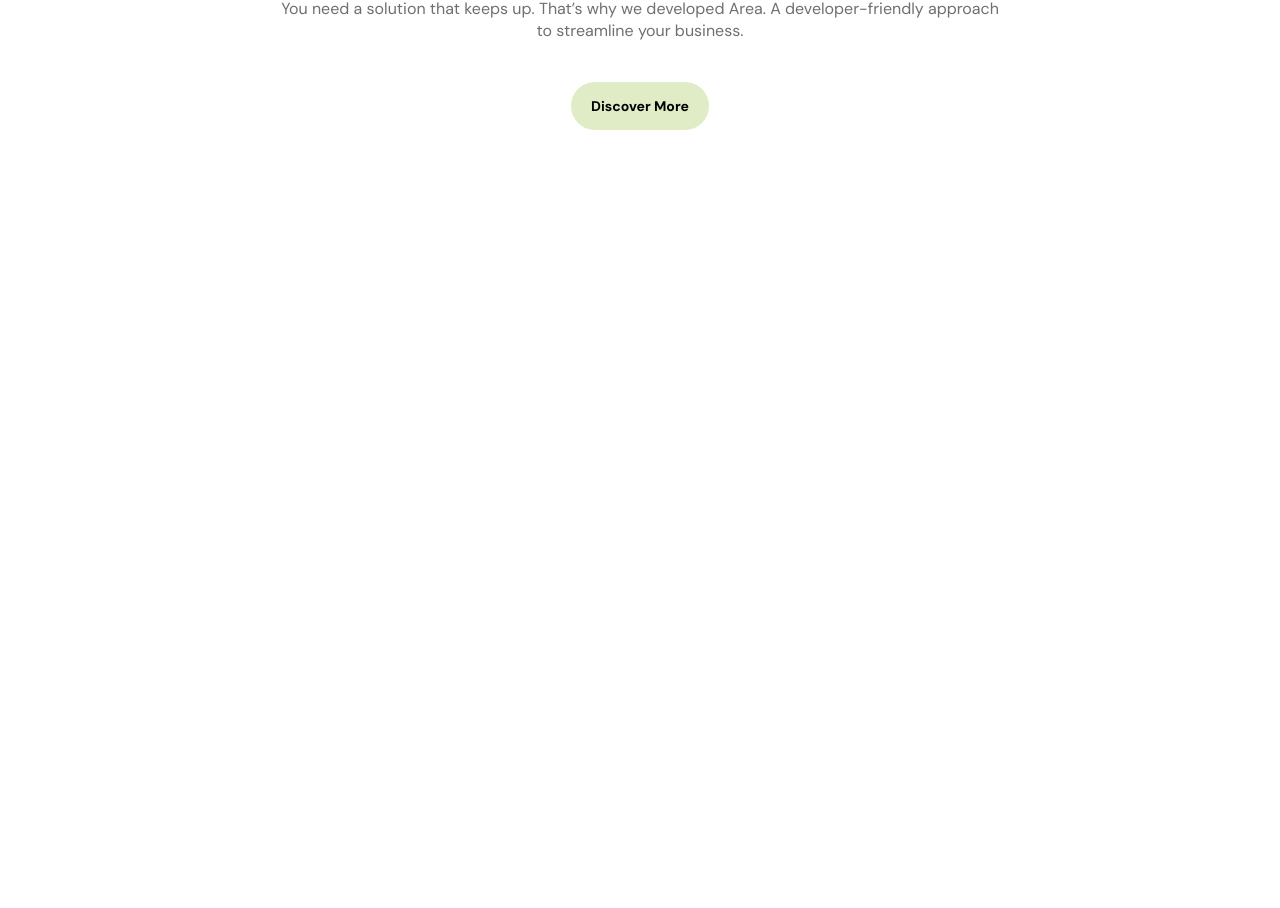
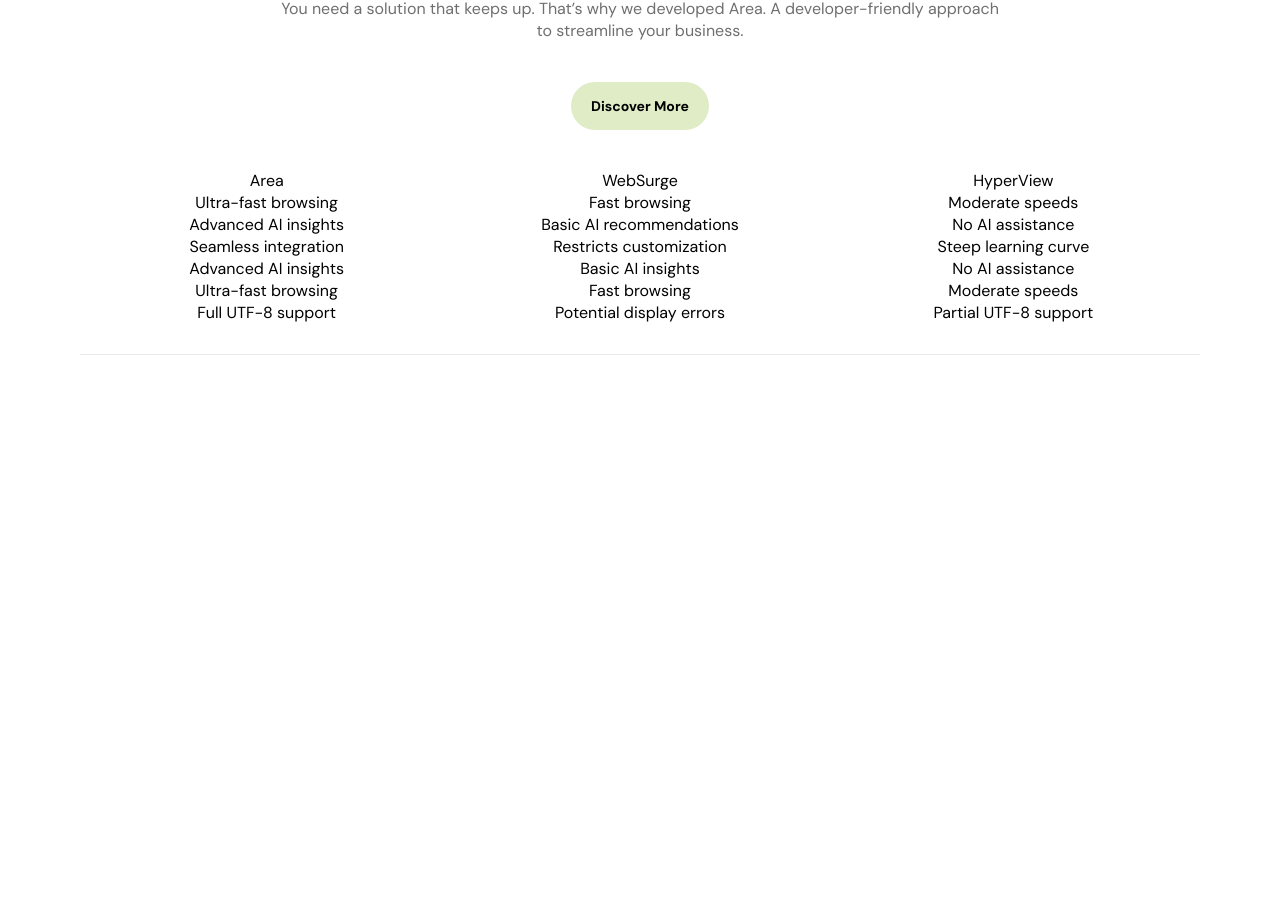
Before and after one commit to ministrov/landing-area-next-ts, a Next.js app: page / in a window 1280 px wide. Shown: the part 4474-5382 px from the top of the page. Built offline with nearby package versions, Linux system fonts and the light colour scheme.

Commit message:
feat: start operating on adjustments in section spec to create a list and sublist

```diff
--- a/components/specification/Specification.module.css
+++ b/components/specification/Specification.module.css
@@ -33,6 +33,18 @@
   color: var(--color-06);
 }
 
+.list {
+  display: grid;
+  grid-template-columns: repeat(3, 1fr);
+}
+
+.item {
+  padding-top: 40px;
+  padding-bottom: 30px;
+  text-align: center;
+  border-bottom: 1px solid var(--color-02);
+}
+
 .btn {
   max-width: 138px;
   margin: 0 auto;
--- a/components/specification/Specification.tsx
+++ b/components/specification/Specification.tsx
@@ -12,9 +12,40 @@ export const Specification = () => {
       </div>
 
       <ul className={styles.list}>
-        <li className={styles.item}></li>
-        <li className={styles.item}></li>
-        <li className={styles.item}></li>
+        <li className={styles.item}>
+          Area
+          <ul>
+            <li>Ultra-fast browsing</li>
+            <li>Advanced AI insights</li>
+            <li>Seamless integration</li>
+            <li>Advanced AI insights</li>
+            <li>Ultra-fast browsing</li>
+            <li>Full UTF-8 support</li>
+          </ul>
+        </li>
+        <li className={styles.item}>
+          WebSurge
+          <ul>
+            <li>Fast browsing</li>
+            <li>Basic AI recommendations</li>
+            <li>Restricts customization</li>
+            <li>Basic AI insights</li>
+            <li>Fast browsing</li>
+            <li>Potential display errors</li>
+          </ul>
+        </li>
+        <li className={styles.item}>
+          HyperView
+
+          <ul>
+            <li>Moderate speeds</li>
+            <li>No AI assistance</li>
+            <li>Steep learning curve</li>
+            <li>No AI assistance</li>
+            <li>Moderate speeds</li>
+            <li>Partial UTF-8 support</li>
+          </ul>
+        </li>
       </ul>
     </section>
   )
```
